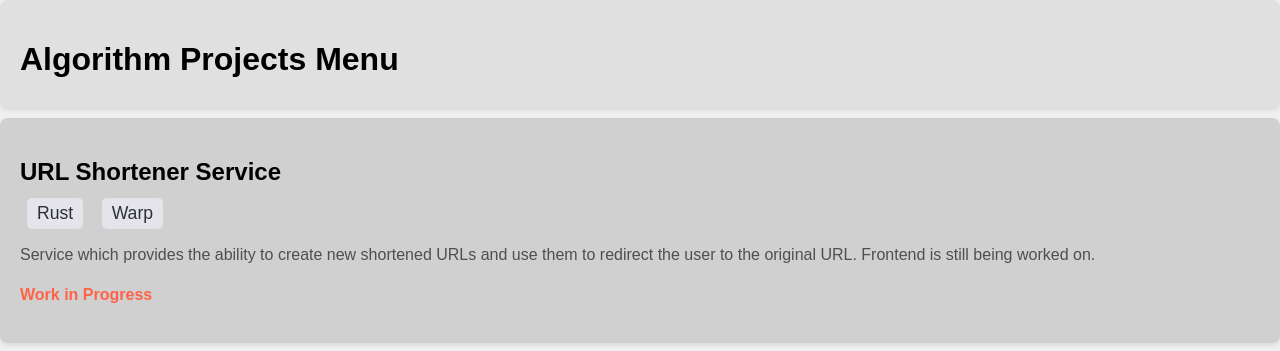
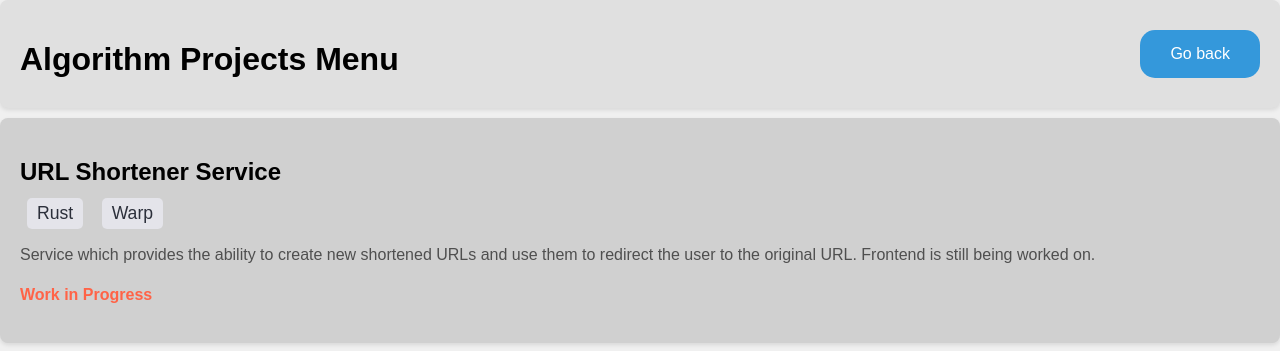
Before and after one commit to LudoProvost/LudoProvost.github.io, a website: page algorithm-menu.html in a window 1280 px wide. Shown: the top 351 px of the page. Drawn offline with Linux system fonts and the light colour scheme.

Commit message:
Added go back button to menus

```diff
--- a/algorithm-menu.html
+++ b/algorithm-menu.html
@@ -13,6 +13,7 @@
     <!-- Section 1 -->
     <div class="section">
         <h1 class="section-title">Algorithm Projects Menu</h1>
+        <a href="index.html" class="goback-button">Go back</a>
     </div>
 
     <!-- project START -->
--- a/css/menu-styles.css
+++ b/css/menu-styles.css
@@ -18,6 +18,24 @@ body {
     border-radius: 8px;
     box-shadow: 0 2px 4px rgba(0, 0, 0, 0.1);
     overflow: hidden;
+    align-items: center; /* Vertically center items */
+}
+
+.goback-button {
+    position: absolute;
+    top: 30px;
+    right: 20px;
+    padding: 15px 30px;
+    background-color: #3498db;
+    color: white;
+    text-align: center;
+    margin-left: 20px;
+    text-decoration: none;
+    border-radius: 15px;
+}
+
+.goback-button:hover {
+    background-color: #2980b9;
 }
 
 .section-image {
```
Also changed, not shown: electronics-and-embedded-menu.html (+1 -0 lines).
